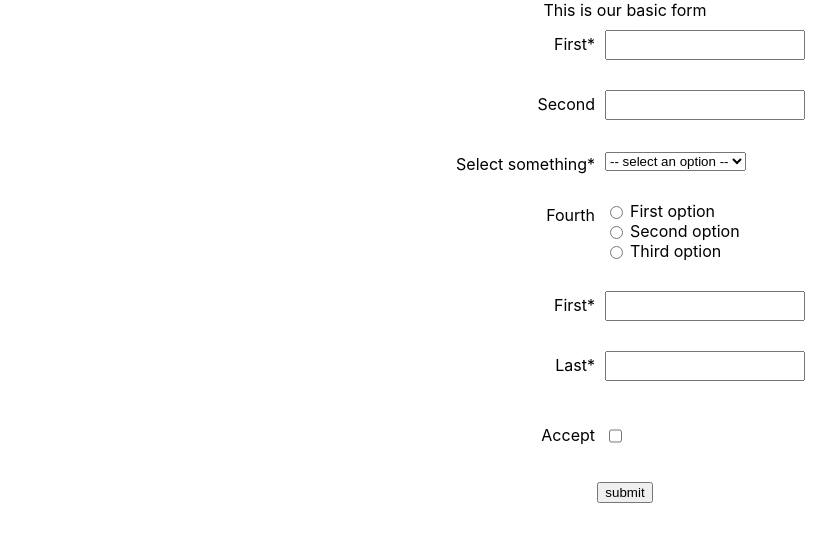
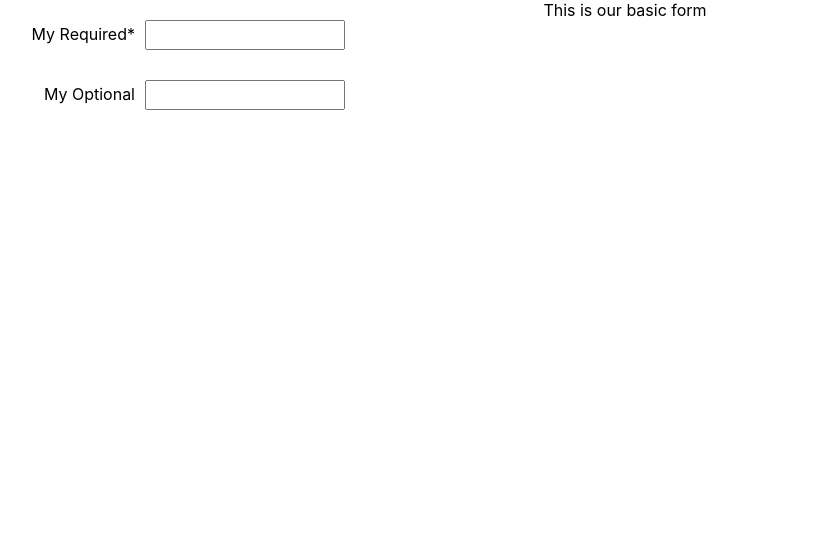
Before and after one commit to ayroblu/demo-form, a React (Create React App) app: page / in a window 1280 px wide. Shown: the top 542 px of the page, without its empty margins (15-851 px from the left). Built offline with nearby package versions, Linux system fonts and the light colour scheme.

Commit message:
Experiment with new form

```diff
--- a/src/App.tsx
+++ b/src/App.tsx
@@ -1,12 +1,13 @@
 import React from "react";
 import "./App.css";
-import { BasicForm } from "./components/BasicForm";
+// import { BasicForm } from "./components/BasicForm";
+import { NewForm } from "./components/NewForm";
 
 function App() {
   return (
     <div className="App">
       <header>This is our basic form</header>
-      <BasicForm />
+      <NewForm />
     </div>
   );
 }
--- a/src/components/BasicForm.tsx
+++ b/src/components/BasicForm.tsx
@@ -157,7 +157,6 @@ const NameForm: React.FC<NameFormProps> = ({ value, onChange, onBlur }) => {
     // form.handleOnChange('first',
     // form.setValues(value);
   }, [form, value]);
-  // eslint-disable-next-line react-hooks/exhaustive-deps
   return (
     <div>
       {form.createInputItem("first", {
--- /dev/null
+++ b/src/components/NewForm.module.css
@@ -0,0 +1,37 @@
+.BasicForm {
+  display: flex;
+  flex-direction: column;
+  align-items: center;
+  margin-top: 10px;
+}
+.row {
+  display: flex;
+  margin-bottom: 10px;
+}
+.row > label {
+  margin-right: 10px;
+  margin-top: 4px;
+  width: 150px;
+  text-align: right;
+}
+.inputContainer > input:not([type="checkbox"]) {
+  padding: 4px;
+  font-size: 1rem;
+  width: 100%;
+}
+.row input[type="checkbox"] {
+  height: 1.5rem;
+}
+.flexRow {
+  display: flex;
+}
+.flexRow > label {
+  margin-left: 4px;
+}
+.error {
+  color: red;
+}
+.inputContainer {
+  width: 200px;
+  text-align: left;
+}
--- /dev/null
+++ b/src/components/NewForm.tsx
@@ -0,0 +1,68 @@
+import React from "react";
+import { useControlledForm } from "../useNewForm";
+import styles from "./NewForm.module.css";
+
+type MyFormResp = {
+  myRequired: string;
+  myOptional: string;
+  subForm: {
+    subRequired: string;
+    subOptionaln: string;
+  };
+  accept: boolean;
+};
+const initialValues: MyFormResp = {
+  myRequired: "",
+  myOptional: "",
+  subForm: {
+    subRequired: "",
+    subOptionaln: "",
+  },
+  accept: false,
+};
+/**
+ * Cases: Required (localvalidation), optional, async validation
+ * local state, global state
+ */
+export const NewForm: React.FC = () => {
+  const [formState, setFormState] = React.useState(initialValues);
+  const form = useControlledForm({
+    values: formState,
+    onChange: (value: Partial<MyFormResp>) =>
+      setFormState({ ...formState, ...value }),
+  });
+  return (
+    <section>
+      <div>
+        {form.createFormItem(
+          "myRequired",
+          {
+            required: true,
+          },
+          (e: React.ChangeEvent<HTMLInputElement>) => e.target.value
+        )(({ props, errorText }) => (
+          <div className={styles.row}>
+            <label htmlFor={props.name}>My Required*</label>
+            <div className={styles.inputContainer}>
+              <input id={props.name} {...props} />
+              <div className={styles.error}>{errorText}&nbsp;</div>
+            </div>
+          </div>
+        ))}
+        {form.createFormItem(
+          "myOptional",
+          {},
+          (e: React.ChangeEvent<HTMLInputElement>) => e.target.value
+        )(({ props, errorText }) => (
+          <div className={styles.row}>
+            <label htmlFor={props.name}>My Optional</label>
+            <div className={styles.inputContainer}>
+              <input id={props.name} {...props} />
+              <div className={styles.error}>{errorText}&nbsp;</div>
+            </div>
+          </div>
+        ))}
+      </div>
+    </section>
+  );
+};
--- /dev/null
+++ b/src/useNewForm.ts
@@ -0,0 +1,105 @@
+import React from "react";
+
+type ControlledParams<T extends {}> = {
+  values: T;
+  onChange: (value: Partial<T>) => void;
+};
+type LocalParams<T extends {}> = {
+  initialData: T;
+};
+type FormItemParams<T extends {}, K extends keyof T, A> = {
+  props: { value: T[K]; onChange: (value: A) => void; name: K };
+  errorText: string | null;
+};
+type CopyMap<T extends {}, V> = {
+  [k in keyof T]?: V;
+};
+type ValidationTypes =
+  | {
+      type?: "email" | "whitespace";
+    }
+  | {
+      type: "regex";
+      regex: RegExp;
+    };
+type ValidationParams<T extends {}, K extends keyof T> = {
+  required?: boolean;
+  validationMessages?: {
+    [key in NonNullable<ValidationTypes["type"]> | "required"]?: (
+      name: K
+    ) => string;
+  };
+  custom?: (val: T[K]) => string;
+} & ValidationTypes;
+type NamedValidationParams<T extends {}, K extends keyof T> = {
+  name: K;
+} & ValidationParams<T, K>;
+
+/**
+ * Cases: Required (localvalidation), optional, async validation
+ * local state, global state
+ *
+ * Must implement:
+ * - Data type passed in, initial data
+ * - create a form item
+ */
+export const useControlledForm = <T extends {}>({
+  values,
+  onChange,
+}: ControlledParams<T>) => {
+  const [touched, setTouched] = React.useState<CopyMap<T, boolean>>({});
+
+  const createFormItem = <K extends keyof T, A = undefined>(
+    key: K,
+    params: ValidationParams<T, K> = {},
+    adaptor?: (input: A) => T[K]
+  ) => (
+    formItem: (
+      params: typeof adaptor extends undefined
+        ? FormItemParams<T, K, T[K]>
+        : FormItemParams<T, K, A>
+    ) => React.ReactNode
+  ) => {
+    const getErrorText = getErrorTextFn<T, K>({ name: key, ...params });
+    return formItem({
+      props: {
+        name: key,
+        value: values[key],
+        onChange: (val) => {
+          // https://stackoverflow.com/questions/60456679/assignment-of-generic-object-to-partial-type
+          onChange({ [key]: adaptor ? adaptor(val) : val } as Pick<T, K> &
+            Partial<T>);
+          setTouched({ ...touched, [key]: true });
+        },
+      },
+      errorText: touched[key] ? getErrorText(values[key]) : null,
+    });
+  };
+  return {
+    createFormItem,
+  };
+};
+const getErrorTextFn = <T extends {}, K extends keyof T>({
+  name,
+  required,
+  validationMessages,
+  custom,
+}: NamedValidationParams<T, K>) => (value: T[K]) => {
+  if (required && !value) {
+    return validationMessages?.required?.(name) ?? `${name} is required`;
+  } else if (custom) {
+    return custom(value);
+  }
+  return null;
+};
+
+export const useLocalForm = <T>({ initialData }: LocalParams<T>) => {
+  const [formState, setFormState] = React.useState(initialData);
+  return {
+    ...useControlledForm({
+      values: formState,
+      onChange: (val) => setFormState({ ...formState, ...val }),
+    }),
+    getValues: () => formState,
+  };
+};
```
